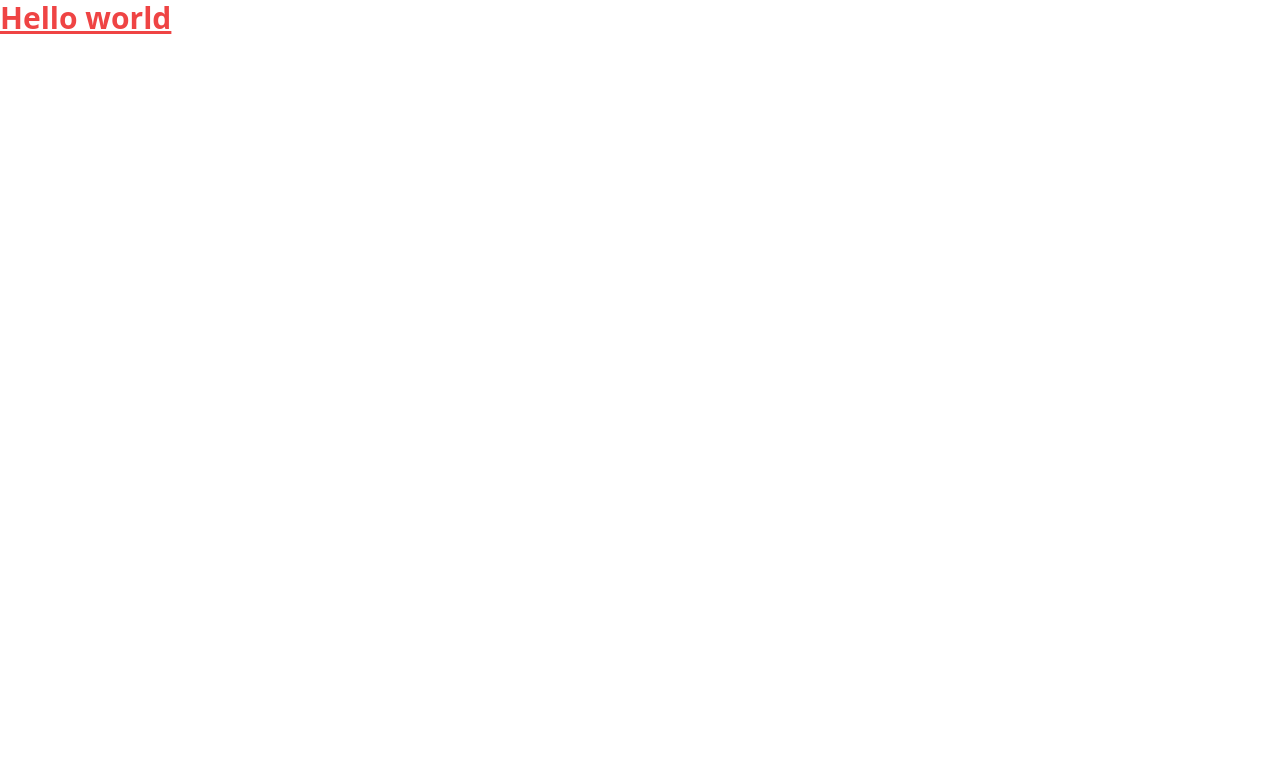
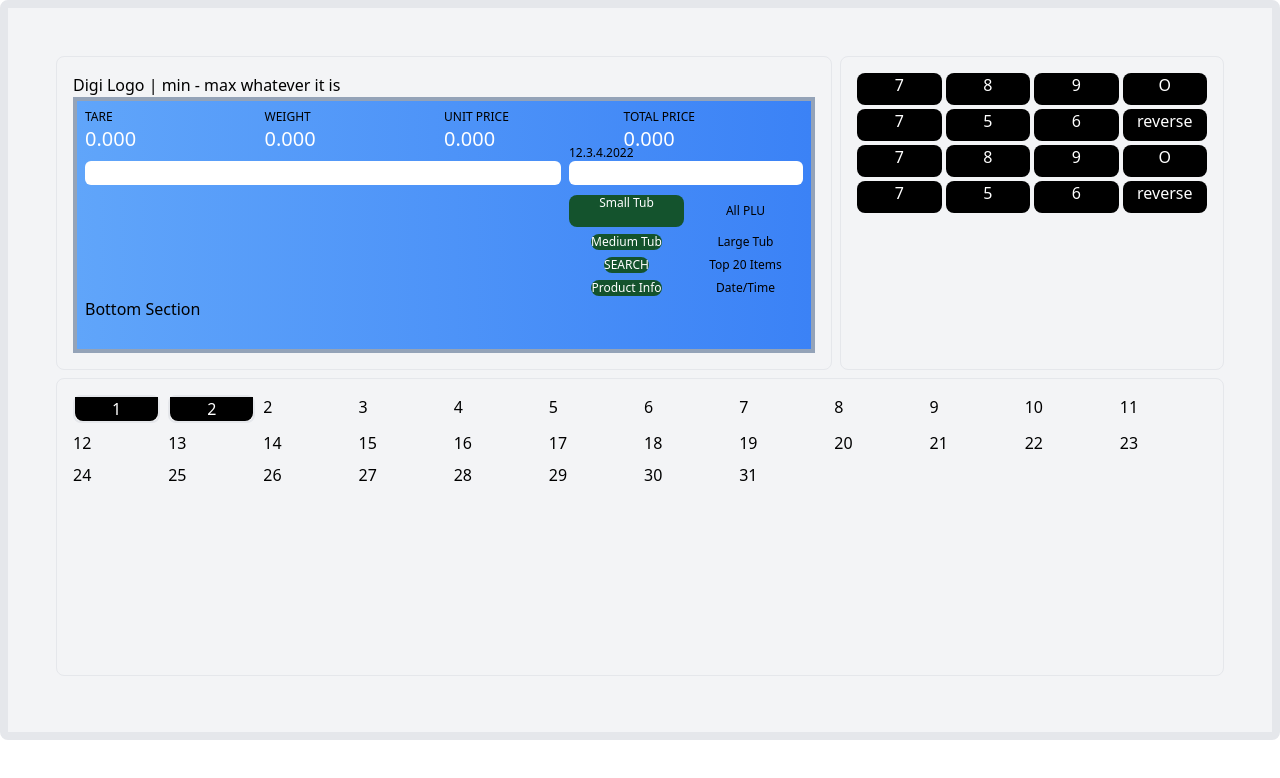
Before and after one commit to abhi886/weighingscale-next, a Next.js app: page / in a window 1280 px wide. Shown: the top 778 px of the page. Built offline with nearby package versions, Linux system fonts and the light colour scheme.

Commit message:
Minimal Design for the weighinh maching

```diff
--- a/pages/index.tsx
+++ b/pages/index.tsx
@@ -1,7 +1,187 @@
 import { Layout } from "@components/common";
 export default function Home() {
   return (
-    <h1 className='text-3xl font-bold underline text-red-500'>Hello world</h1>
+    <div className='w-full   bg-gray-100 border-8 rounded-lg p-12'>
+      <div className='sm:grid sm:grid-cols-3 sm:grid-rows-2 gap-x-2'>
+        {/* First Grid */}
+        <div className='sm:col-span-2 border border-r-1 rounded-lg p-4 '>
+          <div>Digi Logo | min - max whatever it is</div>
+          <div className='w-full h-64 bg-gradient-to-r from-blue-400 to-blue-500 border-4 border-slate-400 p-2'>
+            {/* Top Section  */}
+            <div>
+              <div className='grid grid-cols-4'>
+                <div>
+                  <p className='text-xs'>TARE</p>
+                  <p className='text-xl text-bold text-white'>0.000</p>
+                </div>
+                <div>
+                  <p className='text-xs'>WEIGHT</p>
+                  <p className='text-xl text-bold text-white'>0.000</p>
+                </div>
+                <div>
+                  <p className='text-xs'>UNIT PRICE</p>
+                  <p className='text-xl text-bold text-white'>0.000</p>
+                </div>
+                <div>
+                  <p className='text-xs'>TOTAL PRICE</p>
+                  <p className='text-xl text-bold text-white'>0.000</p>
+                </div>
+              </div>
+            </div>
+            {/* Middle Section */}
+
+            <div className='grid grid-cols-3 gap-2 '>
+              {/* Text and PLU number */}
+              <div className='grid col-span-2 mt-2'>
+                <input
+                  type='text'
+                  className='p-2 h-6 w-full flex-grow rounded-md focus:outline-none flex-shrink'
+                ></input>
+              </div>
+              {/* Date and Now Serving */}
+              <div className='-mt-2'>
+                <p className='text-xs'>12.3.4.2022 </p>
+                <input
+                  type='text'
+                  className='p-2 h-6 w-full flex-grow rounded-md focus:outline-none flex-shrink'
+                ></input>{" "}
+              </div>
+            </div>
+            {/* Most Used Section */}
+            <div className='grid grid-cols-3 gap-2 '>
+
+              <div className='grid col-span-2'>
+
+              </div>
+
+                <div className='grid grid-cols-2 text-xs h-28 gap-1 place-items-center text-center pt-2'>
+                  <div className='bg-green-900 rounded-lg text-white w-full h-8'>
+                    Small Tub
+                  </div>
+                  <div className=''>All PLU</div>
+                  <div className='bg-green-900 rounded-lg text-white'>
+                    Medium Tub
+                  </div>
+                  <div className=''>Large Tub</div>
+                  <div className='bg-green-900 rounded-lg text-white'>
+                    SEARCH
+                  </div>
+                  <div>Top 20 Items</div>
+                  <div className='bg-green-900 rounded-lg text-white'>
+                    Product Info
+                  </div>
+                  <div>Date/Time</div>
+
+              </div>
+            </div>
+            {/* bottom Section */}
+            <div>Bottom Section</div>
+          </div>
+        </div>
+
+        {/* Second Grid */}
+        <div className='border border-r-1 rounded-lg p-4'>
+          <div className='grid grid-cols-4 grid-row-6 gap-1'>
+            <div className='bg-black text-white w-full h-full text-center rounded-lg'>
+              7
+            </div>
+            <div className='bg-black text-white  w-ful h-8 text-center rounded-lg'>
+              8
+            </div>
+            <div className='bg-black text-white  w-ful h-8 text-center rounded-lg'>
+              9
+            </div>
+            <div className='bg-black text-white  w-ful h-8 text-center rounded-lg'>
+              O
+            </div>
+            <div className='bg-black text-white  w-ful h-8 text-center rounded-lg'>
+              7
+            </div>
+            <div className='bg-black text-white  w-ful h-8 text-center rounded-lg'>
+              5
+            </div>
+            <div className='bg-black text-white  w-ful h-8 text-center rounded-lg'>
+              6
+            </div>
+            <div className='bg-black text-white  w-ful h-8 text-center rounded-lg'>
+              reverse
+            </div>
+            <div className='bg-black text-white w-full h-full text-center rounded-lg'>
+              7
+            </div>
+            <div className='bg-black text-white  w-ful h-8 text-center rounded-lg'>
+              8
+            </div>
+            <div className='bg-black text-white  w-ful h-8 text-center rounded-lg'>
+              9
+            </div>
+            <div className='bg-black text-white  w-ful h-8 text-center rounded-lg'>
+              O
+            </div>
+            <div className='bg-black text-white  w-ful h-8 text-center rounded-lg'>
+              7
+            </div>
+            <div className='bg-black text-white  w-ful h-8 text-center rounded-lg'>
+              5
+            </div>
+            <div className='bg-black text-white  w-ful h-8 text-center rounded-lg'>
+              6
+            </div>
+            <div className='bg-black text-white  w-ful h-8 text-center rounded-lg'>
+              reverse
+            </div>
+          </div>
+        </div>
+
+        {/* Last Grid */}
+        <div className='col-span-3 border border-r-1 rounded-lg p-4 my-2'>
+          <div className='grid grid-cols-12 grid-row-2 gap-2'>
+            <div className='bg-white w-ful text-center border-2 rounded-lg'>
+              <div className='relative top-0  bg-black text-white rounded-b-lg'>
+                {" "}
+                1{" "}
+              </div>
+            </div>
+            <div className='bg-white w-ful text-center border-2 rounded-lg'>
+              <div className='relative top-0  bg-black text-white rounded-b-lg'>
+                {" "}
+                2{" "}
+              </div>
+            </div>
+            <div>2</div>
+            <div>3</div>
+            <div>4</div>
+            <div>5</div>
+            <div>6</div>
+            <div>7</div>
+            <div>8</div>
+            <div>9</div>
+            <div>10</div>
+            <div>11</div>
+            <div>12</div>
+            <div>13</div>
+            <div>14</div>
+            <div>15</div>
+            <div>16</div>
+            <div>17</div>
+            <div>18</div>
+            <div>19</div>
+            <div>20</div>
+            <div>21</div>
+            <div>22</div>
+            <div>23</div>
+            <div>24</div>
+            <div>25</div>
+            <div>26</div>
+            <div>27</div>
+            <div>28</div>
+            <div>29</div>
+            <div>30</div>
+            <div>31</div>
+          </div>
+        </div>
+      </div>
+    </div>
   );
 }
 // Home.layout = Layout;
```
